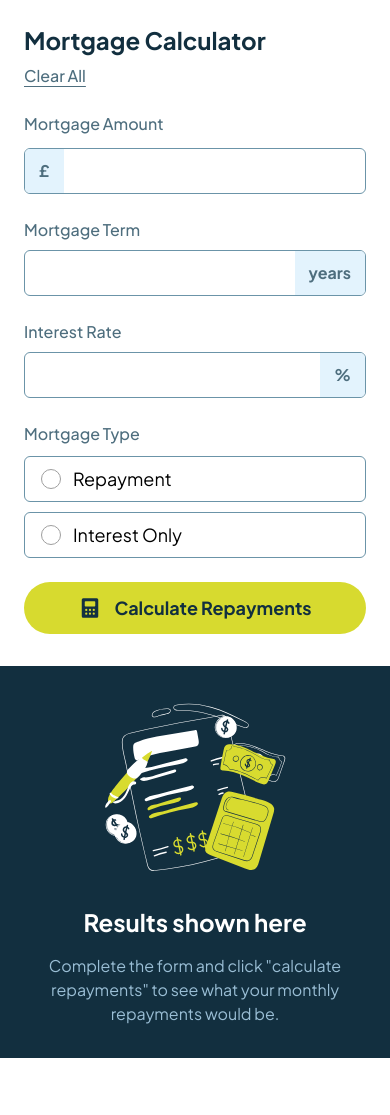
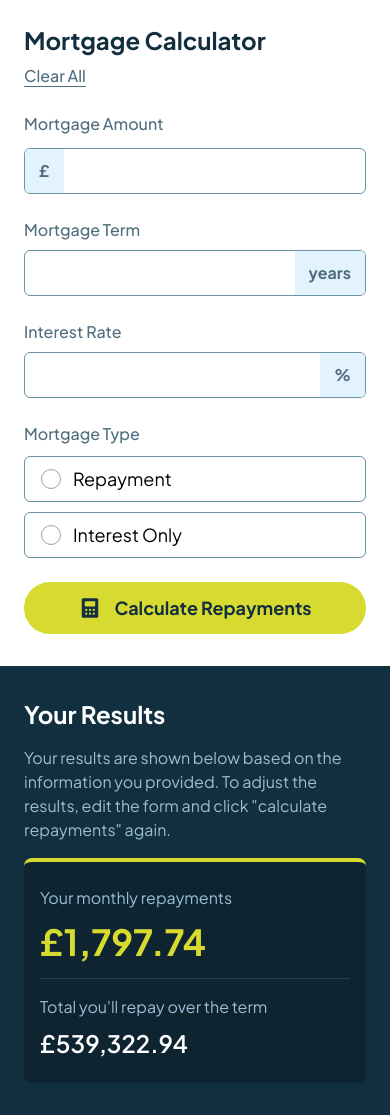
Before and after one commit to tOnski86/react-mortgage-calculator, a React (Vite) app: page / in a window 390 px wide. Before the commit the page ends 1058 px from the top, so only its background shows below. Built offline with nearby package versions, Linux system fonts and the light colour scheme.

Commit message:
Implement results mobile styles

```diff
--- a/src/App.jsx
+++ b/src/App.jsx
@@ -5,7 +5,7 @@ import Placeholder from './components/Placeholder';
 import Results from './components/Results';
 
 function App() {
-  const [results, setResults] = useState(false);
+  const [results, setResults] = useState(true);
   return (
     <div className='grid grid-cols-1 sm:grid-cols-2'>
       <Calculator />
--- a/src/components/Card.jsx
+++ b/src/components/Card.jsx
@@ -0,0 +1,18 @@
+function Card() {
+  return (
+    <div className='[&>:not(:last-child)]:border-b-[1px] [&>:not(:last-child)]:border-b-slate-700/40 bg-[#0E2431] px-4 py-6 rounded-lg border-t-4 border-t-yellow'>
+      <div>
+        <h3 className='text-slate-300 mb-3'>Your monthly repayments</h3>
+        <p className='font-bold text-4xl text-yellow mb-4'>£1,797.74</p>
+      </div>
+      <div>
+        <h3 className='text-slate-300 mt-4 mb-2'>
+          Total you&apos;ll repay over the term
+        </h3>
+        <p className='font-semibold text-2xl text-white'>£539,322.94</p>
+      </div>
+    </div>
+  );
+}
+
+export default Card;
--- a/src/components/Placeholder.jsx
+++ b/src/components/Placeholder.jsx
@@ -4,7 +4,7 @@ function Placeholder() {
   return (
     <div className='bg-slate-900 px-6 py-8 flex flex-col items-center text-center gap-4'>
       <img src={iconPlaceholder} alt='' />
-      <h1 className='text-2xl font-bold text-white'>Results shown here</h1>
+      <h2 className='text-2xl font-bold text-white'>Results shown here</h2>
       <p className='text-slate-300'>
         Complete the form and click &quot;calculate repayments&quot; to see what
         your monthly repayments would be.
--- a/src/components/Results.jsx
+++ b/src/components/Results.jsx
@@ -1,7 +1,16 @@
+import Card from './Card';
+
 function Results() {
   return (
-    <div className='bg-slate-900 p-6'>
-      <h1>From Results</h1>
+    <div className='bg-slate-900 px-6 py-8 flex flex-col gap-4'>
+      <h2 className='text-2xl font-bold text-white'>Your Results</h2>
+      <p className='text-slate-300'>
+        Your results are shown below based on the information you provided. To
+        adjust the results, edit the form and click &quot;calculate
+        repayments&quot; again.
+      </p>
+
+      <Card />
     </div>
   );
 }
```
